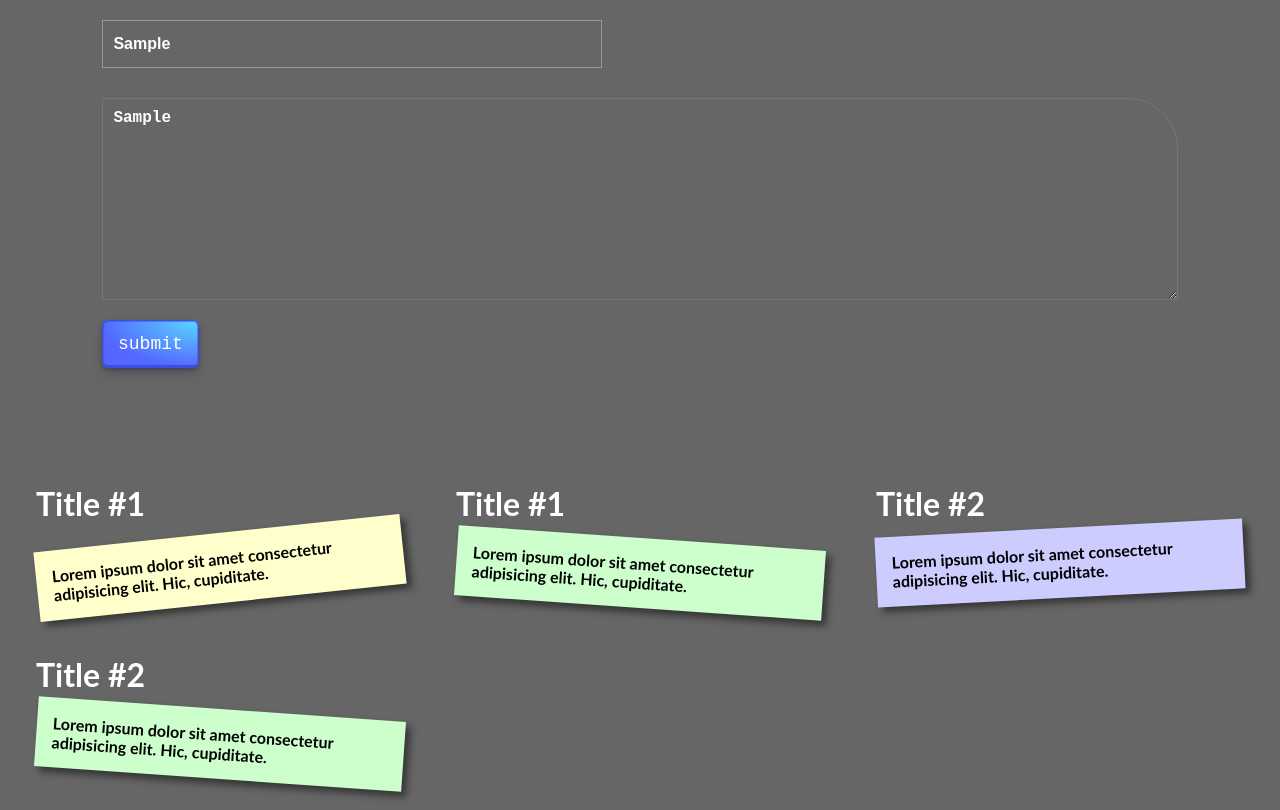
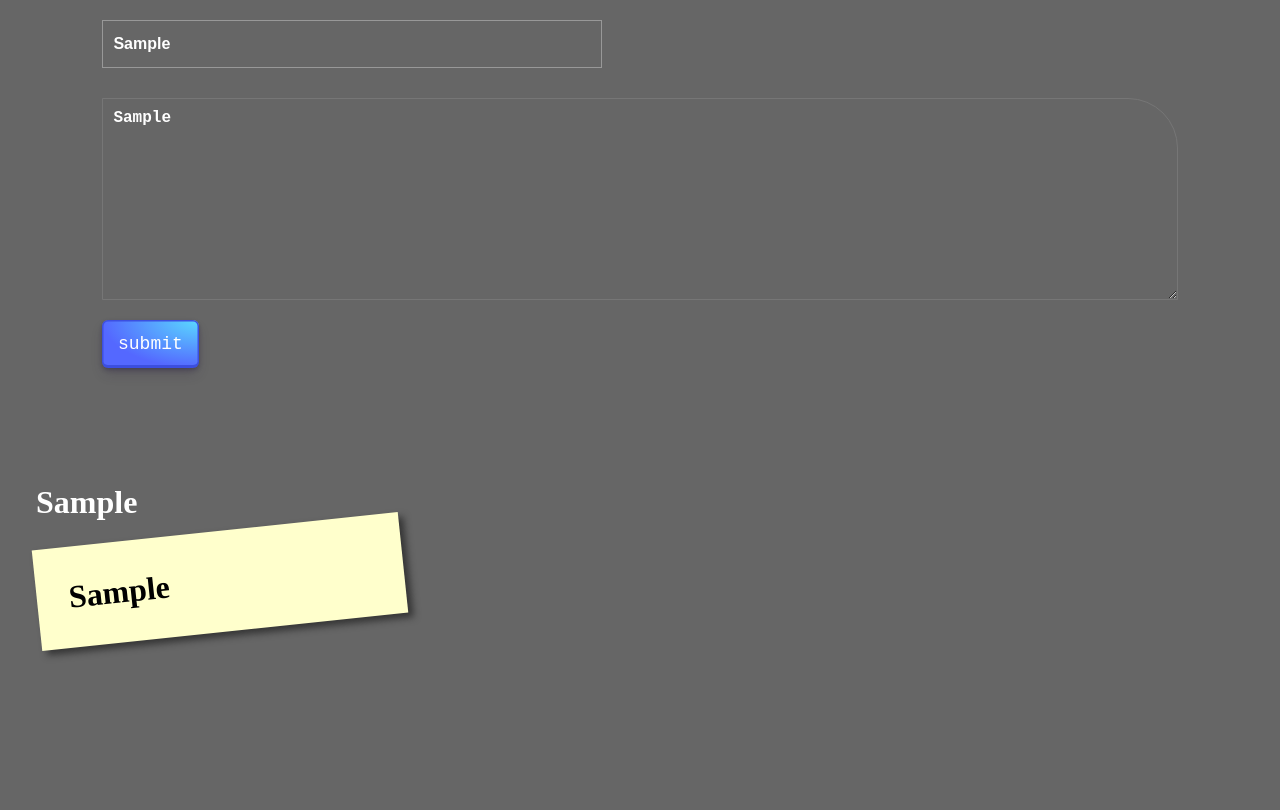
Before and after one commit to GSG-G13/Daily_Notes, a website: page public/index.html in a window 1280 px wide. Both pictures are taken after typing "Sample", "Sample" into the empty fields and a click on the button "submit". Drawn offline with Linux system fonts and the light colour scheme.

Commit message:
create get data functionality Relate #6 closes #6

```diff
--- a/public/index.html
+++ b/public/index.html
@@ -12,41 +12,16 @@
     <div class="container">
       <div class="data">
         <div class="inputs">
-          <input type="text" placeholder="write note title">
-          <textarea name="content" id="#content" cols="30" rows="10" placeholder="write your content"></textarea>
+          <input class="title" type="text" placeholder="write note title">
+          <textarea class="content" name="content" id="#content" cols="30" rows="10" placeholder="write your content"></textarea>
         </div>
         <button id="submit">submit</button>
       </div>
     </div>
-    <ul>
-      <li>
-        <p>
-          <h2>Title #1</h2>
-          <h4>Lorem ipsum dolor sit amet consectetur adipisicing elit. Hic, cupiditate.</h4>
-        </p>
-      </li>
-      <li>
-        <p>
-          <h2>Title #1</h2>
-          <h4>Lorem ipsum dolor sit amet consectetur adipisicing elit. Hic, cupiditate.</h4>
-        </p>
-      </li>
-      <li>
-        <p>
-          <h2>Title #2</h2>
-          <h4>Lorem ipsum dolor sit amet consectetur adipisicing elit. Hic, cupiditate.</h4>
-        </p>
-      </li>
-      <li>
-        <p>
-          <h2>Title #2</h2>
-          <h4>Lorem ipsum dolor sit amet consectetur adipisicing elit. Hic, cupiditate.</h4>
-        </p>
-      </li>
+    <ul class="lists">
     </ul>
   </section>
 
-  <script src="js/request.js"></script>
   <script src="js/script.js"></script>
 </body>
 </html>
--- a/public/js/script.js
+++ b/public/js/script.js
@@ -0,0 +1,23 @@
+const btn = document.querySelector('#submit');
+const title = document.querySelector('.title');
+const content = document.querySelector('.content');
+const lists = document.querySelector('.lists');
+
+btn.addEventListener('click', () => {
+  const li = document.createElement('li');
+  const p = document.createElement('p');
+  const h2 = document.createElement('h2');
+  const h4 = document.createElement('h4');
+  const items = [{ title: title.value, description: content.value }];
+
+  for (let i = 0; i < items.length; i++) {
+
+    h2.textContent = items[i].title;
+    h4.textContent = items[i].description;
+    p.appendChild(h2);
+    p.appendChild(h4);
+    li.appendChild(p);
+  }
+  lists.appendChild(li);
+
+});
```
Also changed, not shown: public/js/request.js (deleted).
